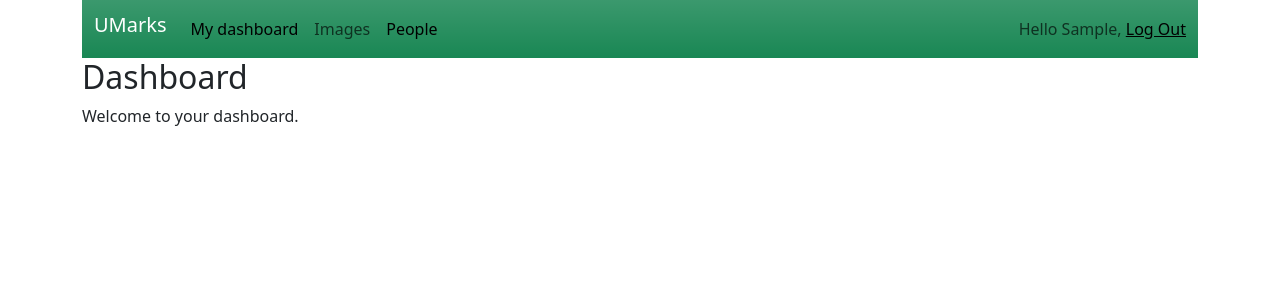
After one commit to roman-yatsenko/python-web-social, a Django app: page /account/ in a window 1280 px wide. The commit adds this page. Shown: the top 300 px of the page. Run offline with Django 4.2, Linux system fonts and the light colour scheme; the visitor is signed in with stand-in values (Sample User, id 1).

Commit message:
Add auth login/logout pages

```diff
--- /dev/null
+++ b/account/templates/account/dashboard.html
@@ -0,0 +1,8 @@
+{% extends "base.html" %}
+
+{% block title %}Dashboard{% endblock  %}
+
+{% block content %}
+<h2>Dashboard</h2>
+<p>Welcome to your dashboard.</p>
+{% endblock %}
--- a/account/templates/base.html
+++ b/account/templates/base.html
@@ -7,9 +7,41 @@
     <link href="https://cdn.jsdelivr.net/npm/bootstrap@5.3.2/dist/css/bootstrap.min.css" rel="stylesheet" integrity="sha384-T3c6CoIi6uLrA9TneNEoa7RxnatzjcDSCmG1MXxSR1GAsXEV/Dwwykc2MPK8M2HN" crossorigin="anonymous">
 </head>
 <body class="container">
-    <nav class="navbar bg-success bg-gradient">
+    <nav class="navbar navbar-expand-lg bg-success bg-gradient">
         <div class="container-fluid">
           <a class="navbar-brand text-white h1" href="#">UMarks</a>
+          <button class="navbar-toggler" type="button" data-bs-toggle="collapse" data-bs-target="#navbarNav" aria-controls="navbarNav" aria-expanded="false" aria-label="Toggle navigation">
+            <span class="navbar-toggler-icon"></span>
+          </button>
+          <div class="collapse navbar-collapse" id="navbarNav">
+            {% if request.user.is_authenticated %}
+            <ul class="navbar-nav">
+                <li class="nav-item">
+                    <a href="{% url 'dashboard' %}" class="nav-link {% if section == 'dashboard' %}active{% endif %}">
+                        My dashboard
+                    </a>
+                </li>
+                <li class="nav-item">
+                    <a href="#" class="nav-link {% if section == 'images' %}active{% endif %}">
+                        Images
+                    </a>
+                </li>
+                <li class="nav-item">
+                    <a href="#" class="nav-link {% if section == 'dashboard' %}active{% endif %}">
+                        People
+                    </a>
+                </li>
+            </ul>
+            {% endif %}
+            <span class="navbar-text ms-auto">
+                {% if request.user.is_authenticated %}
+                    Hello {{ request.user.first_name|default:request.user.username }},
+                    <a href="{% url 'logout' %}">Log Out</a>
+                {% else %}
+                    <a href="{% url 'login' %}">Log In</a>
+                {% endif %}
+            </span>
+          </div>
         </div>
     </nav>
     <div id="content">
--- a/account/urls.py
+++ b/account/urls.py
@@ -1,8 +1,14 @@
+from django.contrib.auth import views as auth_views
 from django.urls import path
 
-from .views import user_login
-
+from .views import dashboard
 
 urlpatterns = [
-    path('login/', user_login, name='login'),
+    # path('login/', user_login, name='login'),
+
+    # url-адреси для входу та виходу
+    path('login/', auth_views.LoginView.as_view(), name='login'),
+    path('logout/', auth_views.LogoutView.as_view(), name='logout'),
+
+    path('', dashboard, name='dashboard')
 ]
--- a/account/views.py
+++ b/account/views.py
@@ -1,11 +1,15 @@
+from django.contrib.auth import authenticate, login
+from django.contrib.auth.decorators import login_required
+from django.http import HttpResponse
 from django.shortcuts import render
-from django.http import HttpResponse
-from django.contrib.auth import authenticate, login
 
 from .forms import LoginForm
 
 # Create your views here.
 
+@login_required
+def dashboard(request):
+    return render(request, 'account/dashboard.html', {'section': 'dashboard'})
 
 def user_login(request):
     if request.method == 'POST':
--- a/core/settings.py
+++ b/core/settings.py
@@ -122,3 +122,7 @@ STATIC_URL = "static/"
 # https://docs.djangoproject.com/en/4.2/ref/settings/#default-auto-field
 
 DEFAULT_AUTO_FIELD = "django.db.models.BigAutoField"
+
+LOGIN_REDIRECT_URL = 'dashboard'
+LOGIN_URL = 'login'
+LOGOUT_URL = 'logout'
```
Also changed, not shown: account/templates/registration/logged_out.html (added, +11 -0 lines), account/templates/registration/login.html (added, +21 -0 lines).
